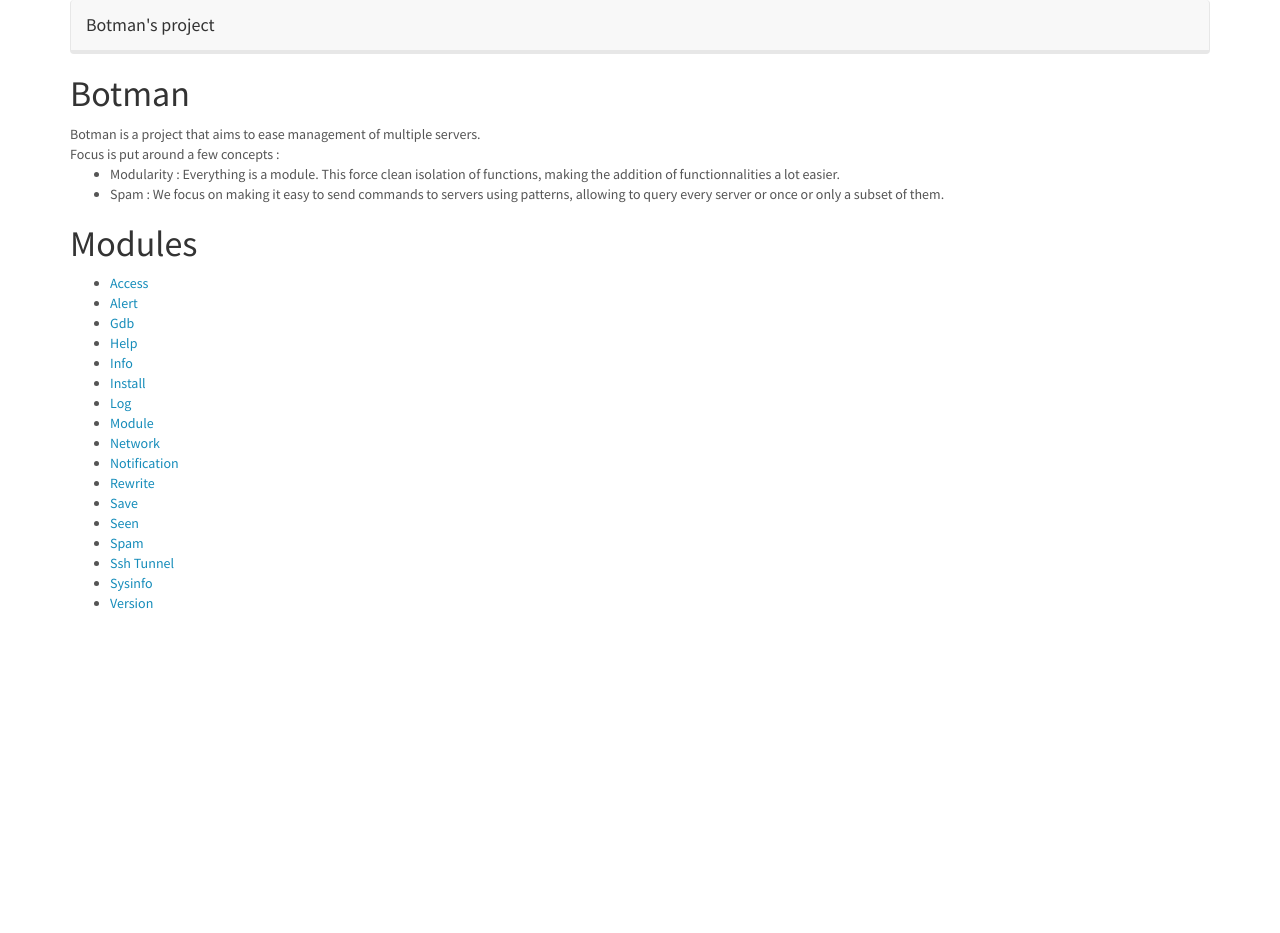
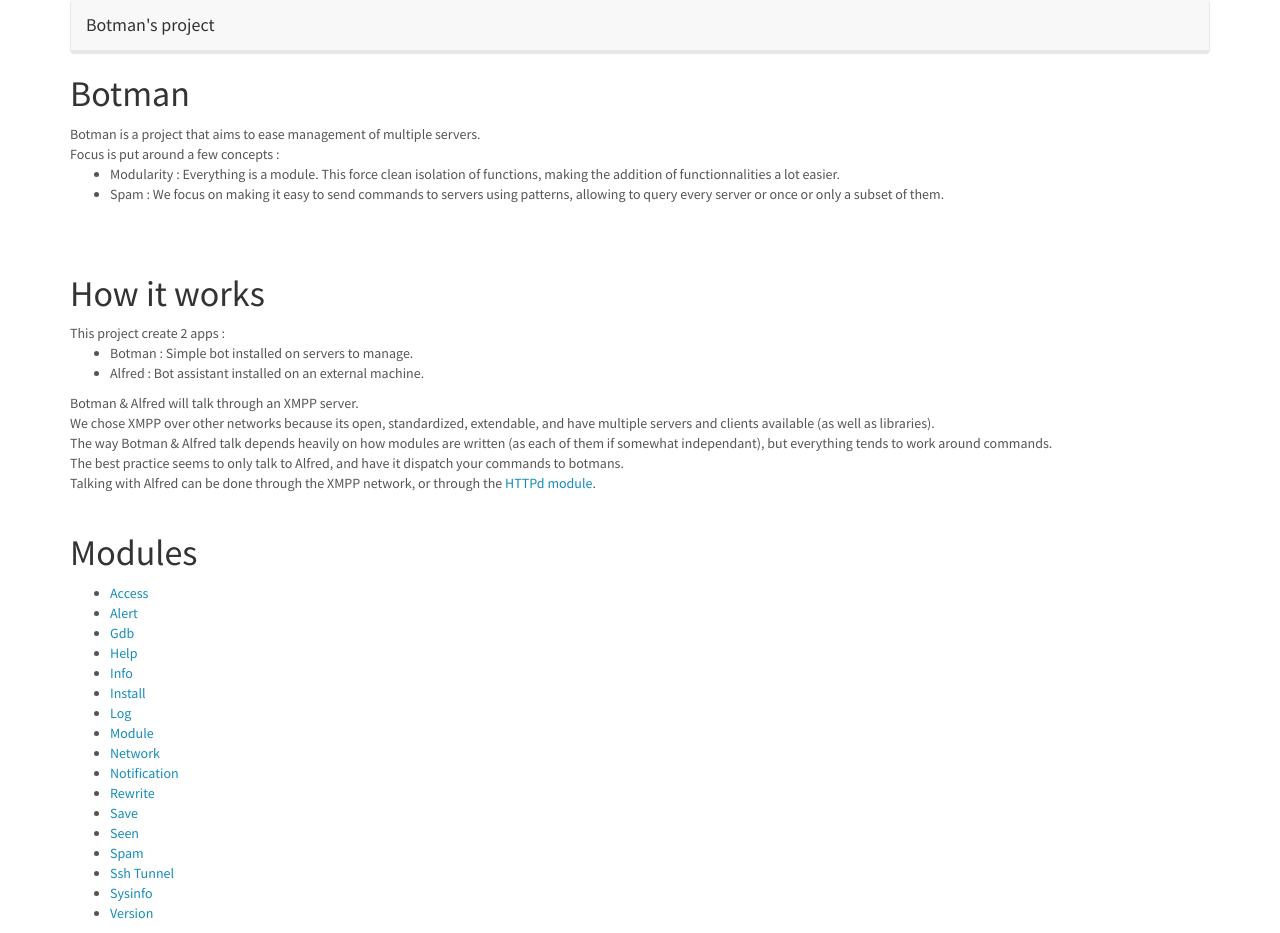
Before and after one commit to gfriloux/botman, a Jekyll site: the page built from docs/index.html, in a window 1280 px wide. Built offline with Jekyll 4.4.1, drawn with Linux system fonts in a browser that asks for light colours; nearby versions of some CDN libraries; before the commit the page ends 900 px from its top, so only the background shows below that.

Commit message:
docs: Enhance main page by adding an "How it works" §
refs #23

```diff
--- a/docs/index.html
+++ b/docs/index.html
@@ -16,8 +16,26 @@ section: index
                  allowing to query every server or once or only a subset of them.
       </li>
     </ul>
+    <br /><br />
 
-   <h1 class="page-heading">Modules</h1>
+  <h1>How it works</h1>
+  This project create 2 apps :
+  <ul>
+    <li>Botman : Simple bot installed on servers to manage.</li>
+    <li>Alfred : Bot assistant installed on an external machine.</li>
+  </ul>
+  Botman & Alfred will talk through an XMPP server.<br />
+  We chose XMPP over other networks because its open, standardized,
+  extendable, and have multiple servers and clients available (as well as libraries).<br />
+  The way Botman & Alfred talk depends heavily on how modules are written (as each of them
+  if somewhat independant), but everything tends to work around commands.<br />
+  The best practice seems to only talk to Alfred, and have it dispatch your commands
+  to botmans.<br />
+  Talking with Alfred can be done through the XMPP network, or through the
+  <a href="{{ site.github.url }}/modules/httpd.html">HTTPd module</a>.
+  <br /><br />
+
+  <h1>Modules</h1>
   <ul>
   {% for module in site.modules %}
     <li><a href="{{ module.url | prepend: site.github.url }}" class="post-link">{{module.title}}</a></li>
```
Lines whose indentation alone changed are shown as unchanged.
